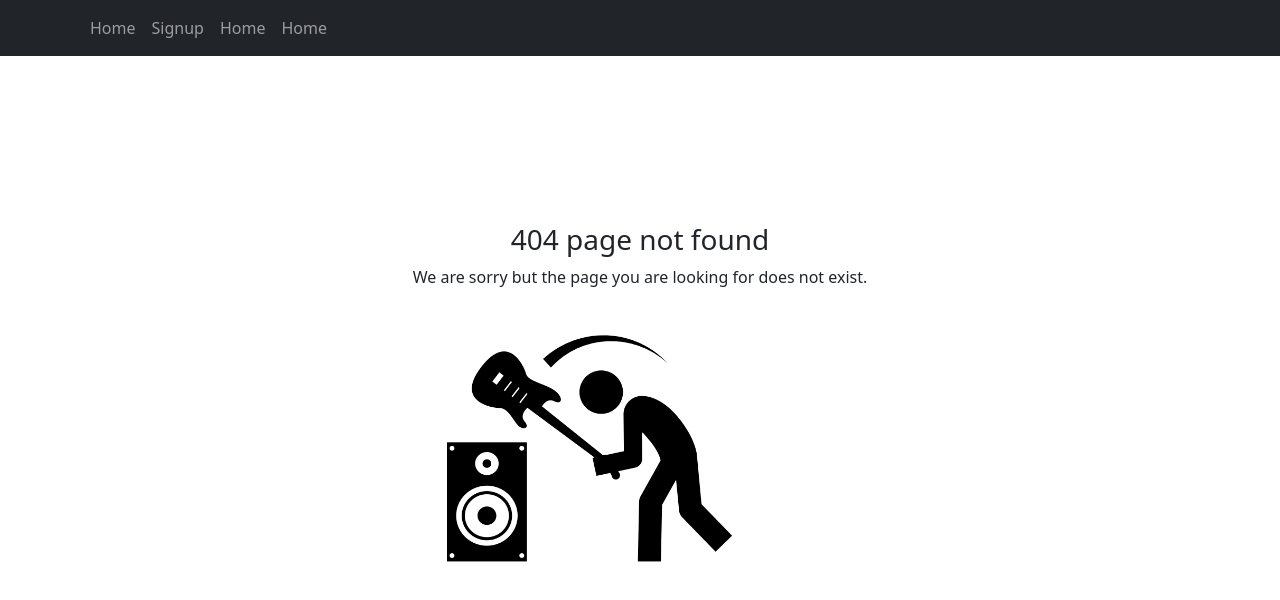
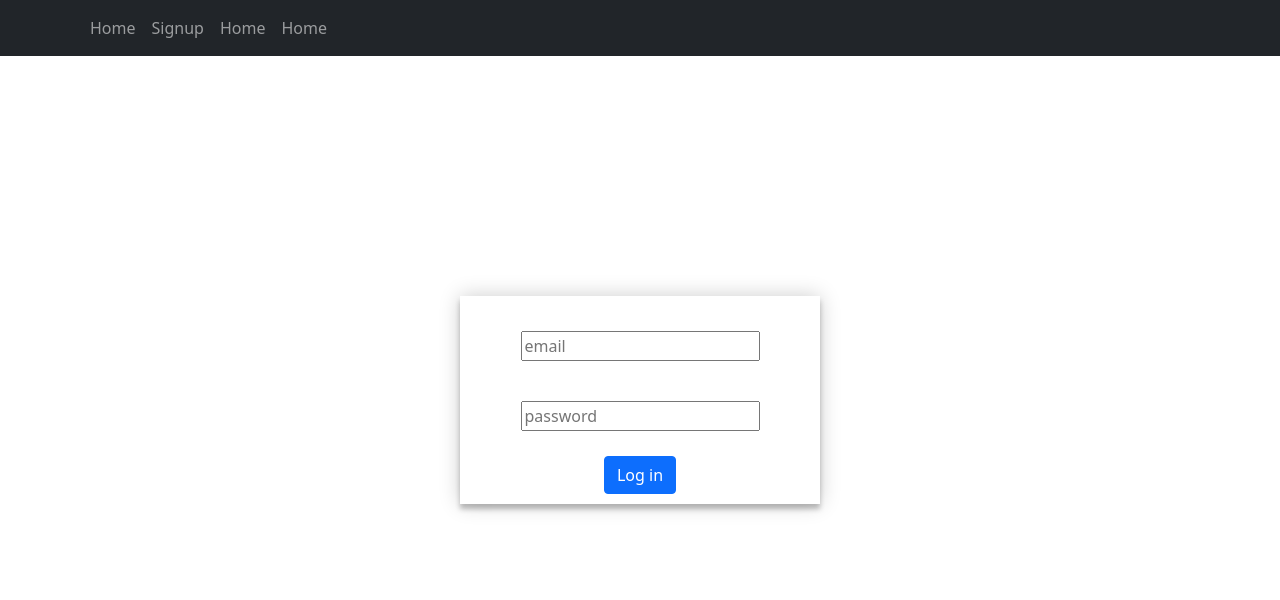
Before and after one commit to Susana-Prado/BookMeApp-front, a React (Create React App) app: page /login in a window 1280 px wide. Before the commit this address had no page. Shown: the top 600 px of the page. Built offline with nearby package versions, Linux system fonts and the light colour scheme.

Commit message:
Added VenueProfile & PromoterProfile components and routes

```diff
--- a/src/App.js
+++ b/src/App.js
@@ -6,6 +6,9 @@ import SignUpDetails from './pages/SignUpDetails';
 import './App.css';
 import Search from './pages/SearchPage/Search';
 import HomePage from './pages/HomePage/HomePage';
+import Login from './pages/Login'
+import PromoterProfile from './pages/PromoterProfile/PromoterProfile';
+import VenueProfile from './pages/VenueProfile/VenueProfile';
 
 function App() {
   return (
@@ -13,12 +16,12 @@ function App() {
     <Navigation/>
       <Switch>
         {/*
-        <Route exact path='/login' component={Login}  />
-        <Route exact path='/promoter-profile' component={Profile}  />
-        <Route exact path='/venue-profile' component={Profile}  />
         <Route exact path='/venue/:id' component={VenueDetails}  /> */}
         <Route exact path='/' component={HomePage}  />
+        <Route exact path='/login' component={Login}  />
         <Route path="/search" component={Search} />
+        <Route exact path='/venue-profile' component={VenueProfile}  />
+        <Route exact path='/promoter-profile' component={PromoterProfile}  />
         <Route exact path='/signup-promoter' component={SignUpDetails}  />
         <Route exact path='/signup-venue' component={SignUpDetails}  />
         <Route exact path='/signup' component={SignUp}  />
--- /dev/null
+++ b/src/pages/Login.css
@@ -0,0 +1,35 @@
+.form{
+    margin-top: 400px;
+}
+body {
+    background: white;
+    display: flex;
+    min-height: 100vh;
+    justify-content: center;
+    align-items: center;
+}
+.form-container {
+    width: 360px;
+    background-color: white;
+    margin: auto;
+    box-shadow: 0 0 20px 0 rgba(0, 0, 0, 0.2), 0 5px 5px 0 rgba(0, 0, 0, 0.24);
+    padding: 10px;
+}
+.signup-form{
+    display: flex;
+    flex-direction: column;
+    justify-content: space-evenly;
+    padding: 10px;
+}
+.form-item{
+    margin: 10px 0 10px 0;
+    padding: 15px;
+    font-size: 16px;
+    border: 0;
+}
+
+button {
+    background: #4caf50;
+    color: white;
+    cursor: pointer;
+  }
--- a/src/pages/Login.js
+++ b/src/pages/Login.js
@@ -1 +1,88 @@
-<h1>Login</h1>
+import React, { Component } from 'react';
+import { Button } from 'react-bootstrap';
+import './Login.css';
+const EMAIL_PATTERN = /(?:[a-z0-9!#$%&'*+/=?^_`{|}~-]+(?:\.[a-z0-9!#$%&'*+/=?^_`{|}~-]+)*|"(?:[\x01-\x08\x0b\x0c\x0e-\x1f\x21\x23-\x5b\x5d-\x7f]|\\[\x01-\x09\x0b\x0c\x0e-\x7f])*")@(?:(?:[a-z0-9](?:[a-z0-9-]*[a-z0-9])?\.)+[a-z0-9](?:[a-z0-9-]*[a-z0-9])?|\[(?:(?:(2(5[0-5]|[0-4][0-9])|1[0-9][0-9]|[1-9]?[0-9]))\.){3}(?:(2(5[0-5]|[0-4][0-9])|1[0-9][0-9]|[1-9]?[0-9])|[a-z0-9-]*[a-z0-9]:(?:[\x01-\x08\x0b\x0c\x0e-\x1f\x21-\x5a\x53-\x7f]|\\[\x01-\x09\x0b\x0c\x0e-\x7f])+)\])/
+
+const validators = {
+    email: (value) => {
+      let message;
+      if(!value){
+        message = 'Email is required';
+      } else if(!EMAIL_PATTERN.test(value)){
+        message = 'Invalid email';
+      }
+
+      return message;
+    },
+    password: (value) => {
+      let message;
+      if(!value){
+        message = 'Password is required';
+      } else if(value.length < 3){
+        message = 'Invalid password'
+      }
+
+      return message;
+    },
+  }
+
+  class Login extends Component {
+    constructor(props){
+      super(props);
+      this.state = {
+        fields: {
+          email: "",
+          password: ""
+        },
+        errors: {
+          email: null,
+          password: null
+        }
+      }
+    }
+
+    handleSubmit(event){
+      event.preventDefault();
+      console.log(this.state.fields);
+      this.props.login(this.state.fields);
+    }
+
+    handleChange(event){
+      const { name, value } = event.target;
+      this.setState({
+        fields: {
+          ...this.state.fields,
+          [name]: value
+        },
+        errors: {
+          ...this.state.errors,
+          [name]: validators[name](value)
+        }
+      })
+    }
+
+    render() {
+      const { fields } = this.state;
+      return (
+        <div className="form-container">
+            <form onSubmit={(e) => this.handleSubmit(e)}>
+            <div className="form-item">
+                {/* <label htmlFor="email">Email: </label> */}
+                <input type="text" placeholder="email" name="email" value={fields.email} onChange={(e) => this.handleChange(e)} />
+            </div>
+
+            <div className="form-item">
+                {/* <label htmlFor="password">Password: </label> */}
+                <input type="password" placeholder="password" name="password" value={fields.password} onChange={(e) => this.handleChange(e)} />
+            </div>
+            <Button variant="primary" type="submit">
+                Log in
+            </Button>
+
+            </form>
+        </div>
+      )
+    }
+  }
+
+  export default Login;
--- /dev/null
+++ b/src/pages/PromoterProfile/PromoterProfile.css
@@ -0,0 +1,7 @@
+.container{
+    display:flex;
+    flex-direction: column;
+}
+.left-side{
+    display:flex;
+}
--- /dev/null
+++ b/src/pages/PromoterProfile/PromoterProfile.js
@@ -0,0 +1,30 @@
+import React from 'react';
+import { Button } from 'react-bootstrap';
+import avatar from '../../resources/img/avatar.png'
+
+export default function PromoterProfile() {
+    return (
+        <div className="container">
+            <div className="left-side">
+                <div className="profile-detail">
+                        <p>Name:</p>
+                    </div>
+                <div className="profile-detail">
+                        <p>Contact:</p>
+                </div>
+                <div className="profile-detail">
+                        <p>CIF:</p>
+                </div>
+           </div>
+           <div className="right-side">
+           <img className="avatar" src={avatar} alt="avatar" />
+           </div>
+           <div>
+               <p>Bookings</p>
+           </div>
+           <Button>
+               Edit profile info
+           </Button>
+        </div>
+    )
+}
--- /dev/null
+++ b/src/pages/VenueProfile/VenueProfile.css
@@ -0,0 +1,7 @@
+.container{
+    display:flex;
+    flex-direction: column;
+}
+.left-side{
+    display:flex;
+}
--- /dev/null
+++ b/src/pages/VenueProfile/VenueProfile.js
@@ -0,0 +1,36 @@
+import React from 'react';
+import { Button } from 'react-bootstrap';
+import stage from '../../resources/img/stage.png'
+
+export default function VenueProfile() {
+    return (
+        <div className="container">
+            <div className="left-side">
+                <div className="profile-detail">
+                        <p>Name:</p>
+                    </div>
+                <div className="profile-detail">
+                        <p>Contact:</p>
+                </div>
+                <div className="profile-detail">
+                        <p>CIF:</p>
+                </div>
+                <div className="profile-detail">
+                        <p>Website:</p>
+                </div>
+                <div className="profile-detail">
+                        <p>Capacity:</p>
+                </div>
+           </div>
+           <div className="right-side">
+           <img className="stage" src={stage} alt="stage" />
+           </div>
+           <div>
+               <p>Bookings</p>
+           </div>
+           <Button>
+               Edit profile info
+           </Button>
+        </div>
+    )
+}
```
Also changed, not shown: src/resources/img/avatar.png (added), src/resources/img/stage.png (added).
